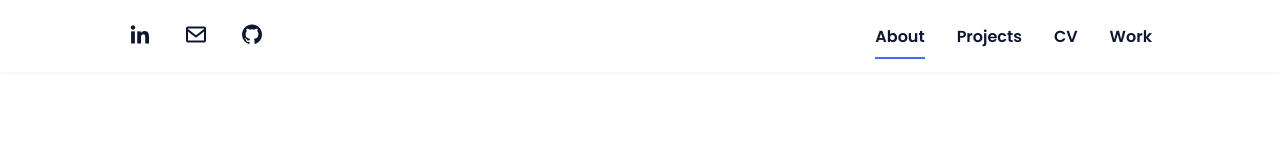
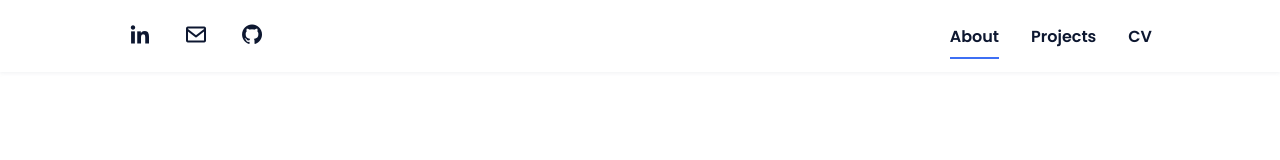
Before and after one commit to HauDoan/haudoan.github.io, a React (Vite) app: page / in a window 1280 px wide. Shown: the top 160 px of the page. Built offline with nearby package versions, Linux system fonts and the light colour scheme.

Commit message:
Delete: work page

```diff
--- a/src/pages/Header.jsx
+++ b/src/pages/Header.jsx
@@ -6,7 +6,6 @@ function App({ resume }) {
   let linkHomePage = "/";
   let linkProjectsPage = "/projects";
   let linkCVPage = "/cv";
-  let linkWorkPage = "/work";
   const [isActive, setActive] = useState(false);
 
   const toggleClass = () =>{
@@ -66,16 +65,6 @@ function App({ resume }) {
                   CV
                 </Link>
               </li>
-              <li className="nav__item">
-                <Link
-                  className={`nav__link ${
-                    location.pathname === linkWorkPage ? "active-link" : ""
-                  }`}
-                  to={linkWorkPage}
-                >
-                  Work
-                </Link>
-              </li>
             </ul>
           </div>
           <div className="nav__toggle" onClick={toggleClass} id="nav-toggle">
```
